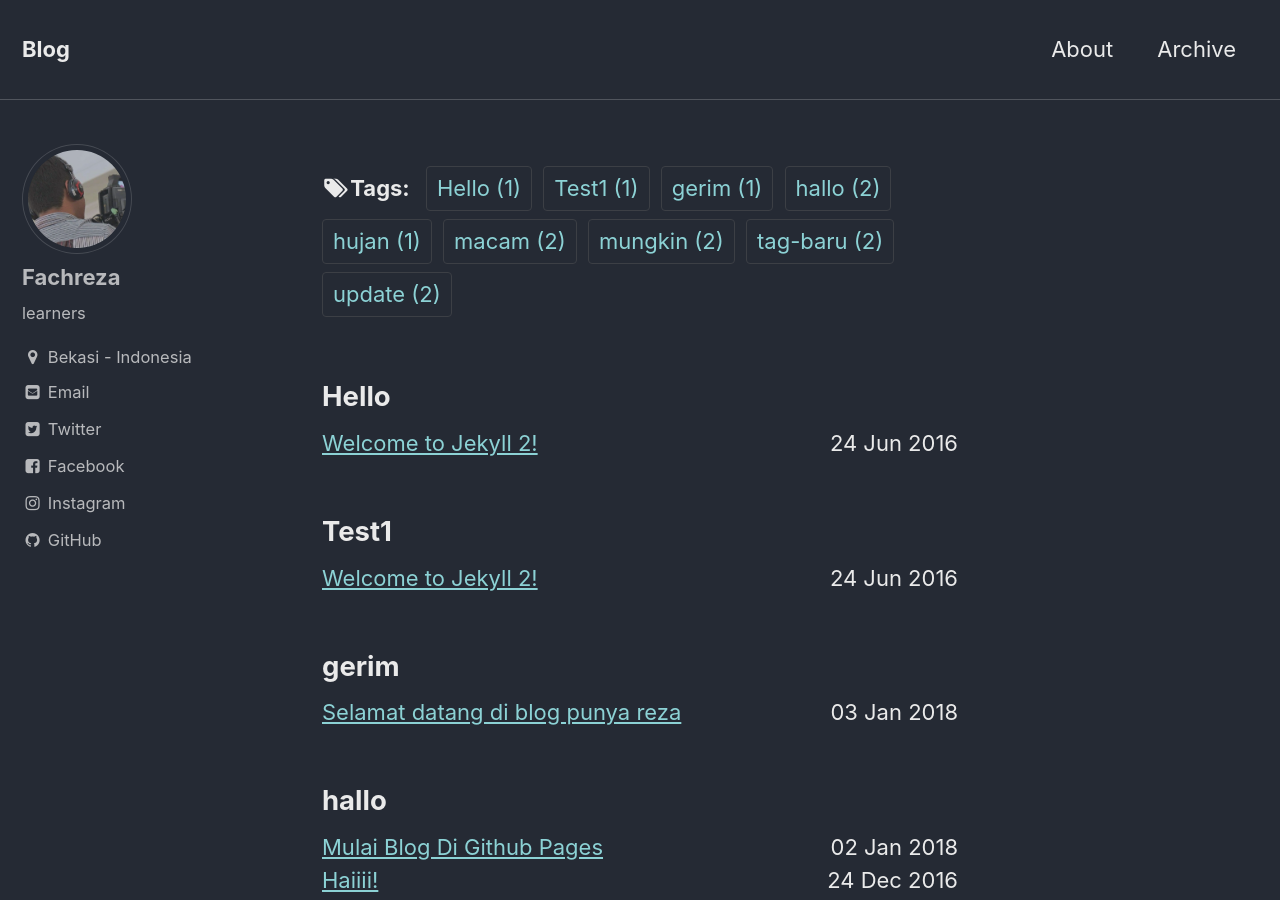
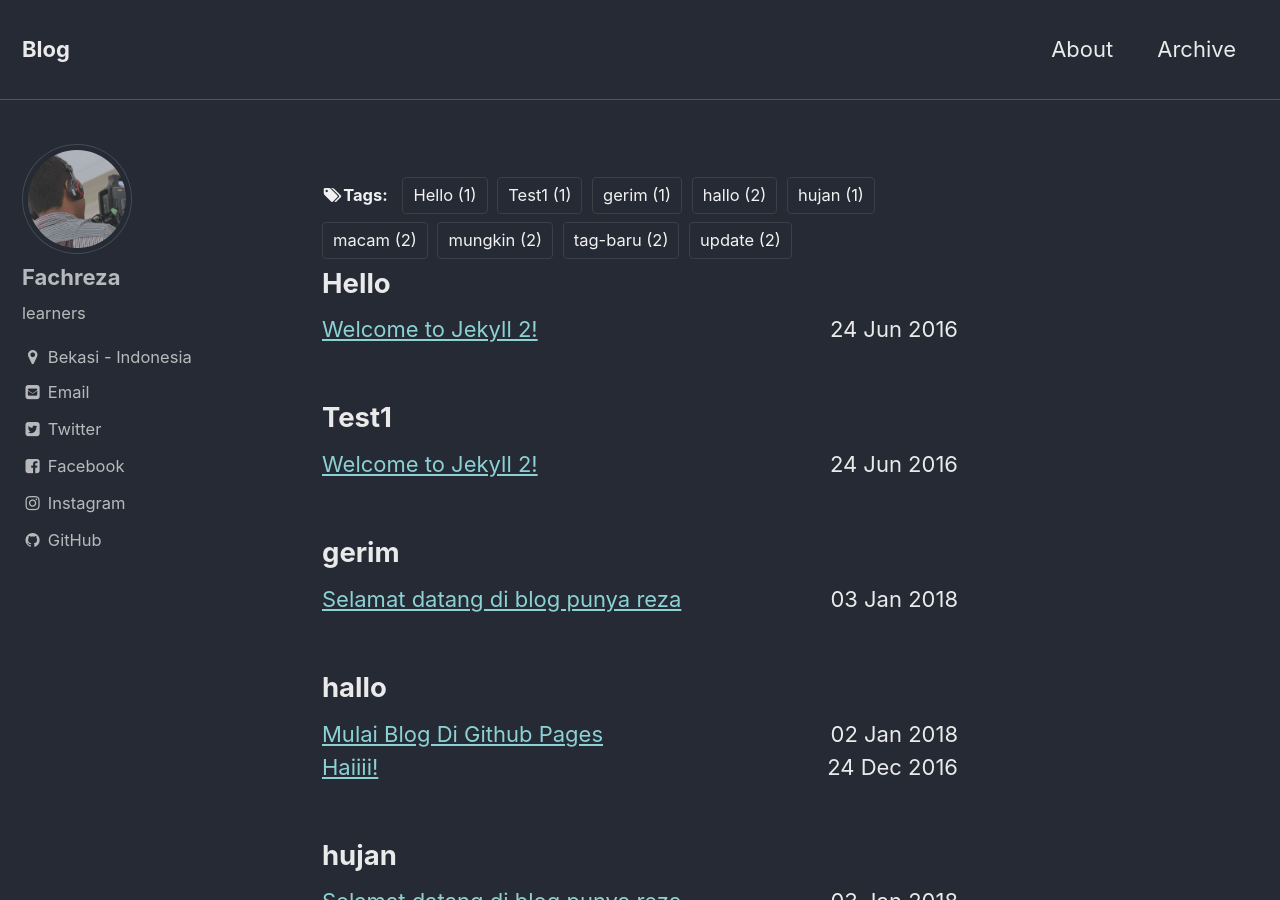
Before and after one commit to fahrz/blog, a Jekyll site: the page built from tags.md, in a window 1280 px wide and 900 px high. Built offline with Jekyll 4.4.1, drawn with Linux system fonts in a browser that asks for light colours.

Commit message:
update footer in tags

```diff
--- a/tags.md
+++ b/tags.md
@@ -18,7 +18,7 @@ permalink: /tags/
       {% assign tag_words = site_tags | split:',' | sort %}
 
       <!-- List of all tags -->
-      <footer>
+      <footer class="page__meta">
         <p class="page__taxonomy">
           <strong><i class="fa fa-fw fa-tags" aria-hidden="true"></i>Tags:</strong>
           <span itemprop="keywords">
```
